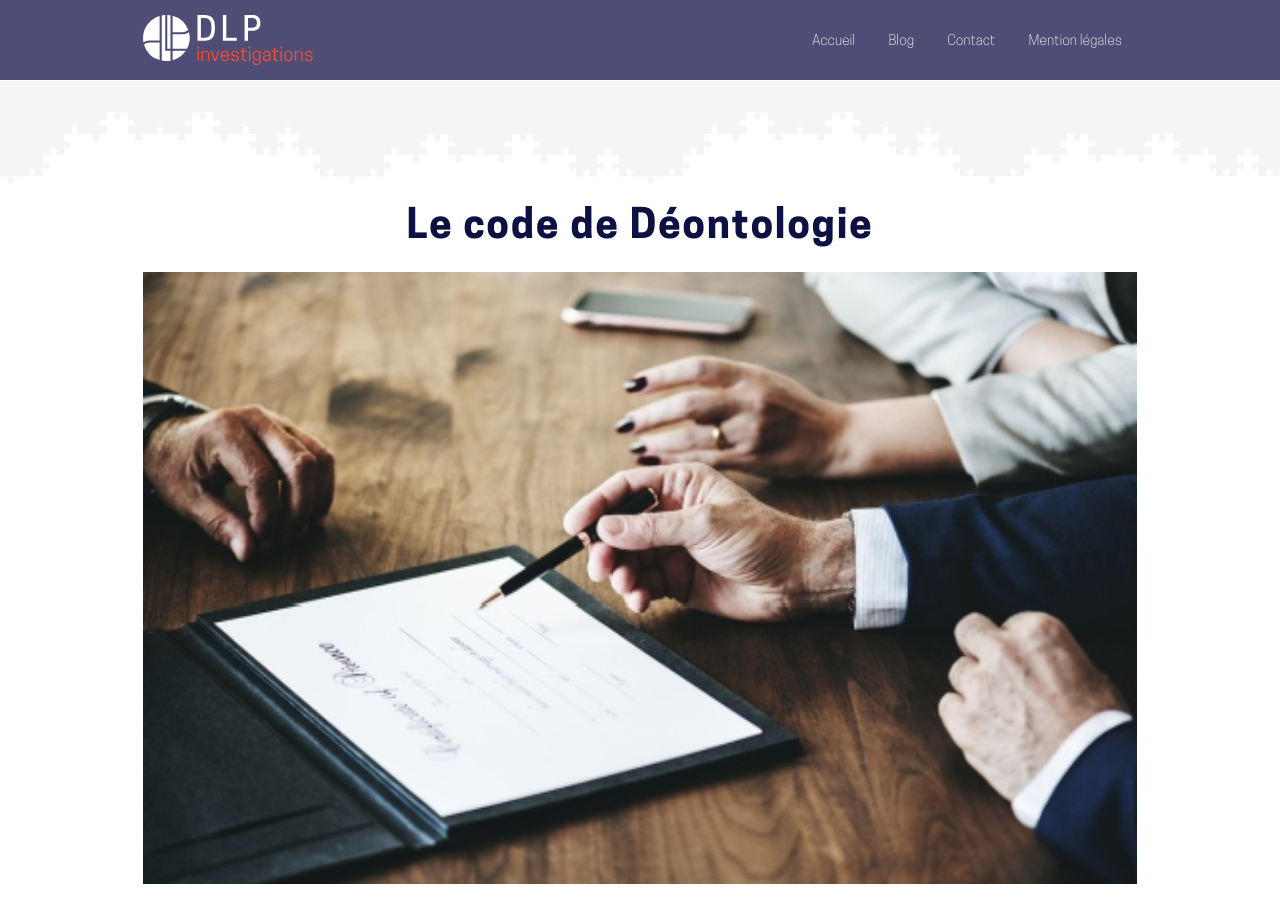
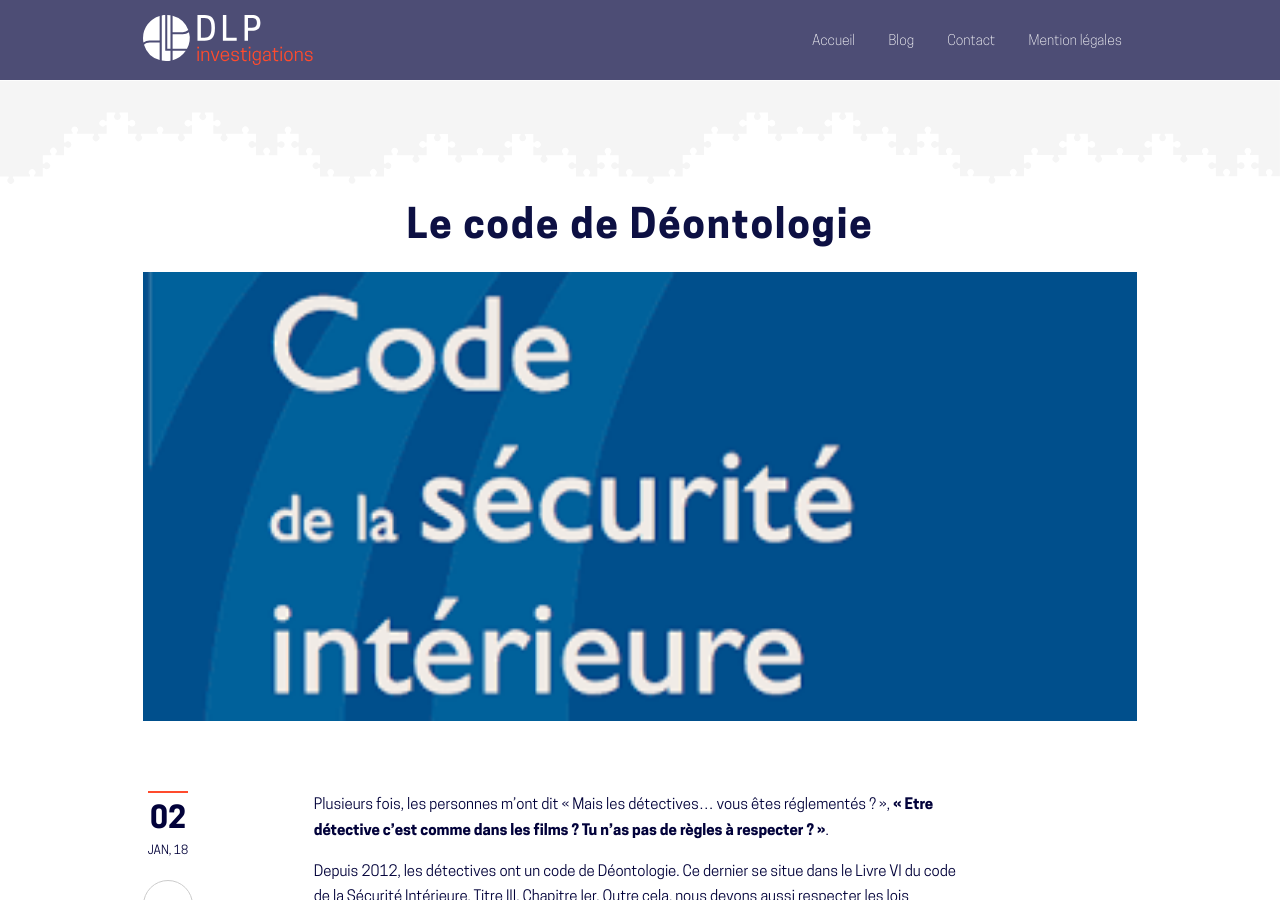
Before and after one commit to lobo-studio/dpl_investigation, a Jekyll site: the page built from _posts/2018-01-02-le-code-de-déontologie.md, in a window 1280 px wide and 900 px high. Built offline with Jekyll 4.4.1, drawn with Linux system fonts in a browser that asks for light colours; nearby versions of some CDN libraries.

Commit message:
Updated '_posts/2018-01-02-le-code-de-d\303\251ontologie.md' via CloudCannon

```diff
--- a/_posts/2018-01-02-le-code-de-déontologie.md
+++ b/_posts/2018-01-02-le-code-de-déontologie.md
@@ -1,33 +1,32 @@
 ---
 id: 172
 title: Le code de Déontologie
-date: 2018-01-02T10:00:55+00:00
+date: 2018-01-02 10:00:00
 author: Delphine
 layout: post
-image_preview_image_path: /assets/img/blog-1.jpg
+image_preview_image_path: /assets/img/csi.png
 image_header_image_path: /assets/img/blog-header.jpg
-guid: https://dlp-investigations.fr/?p=172
+guid: 'https://dlp-investigations.fr/?p=172'
 permalink: /le-code-de-deontologie/
 ampforwp_custom_content_editor:
-  - ""
+  -
 ampforwp_custom_content_editor_checkbox:
-  - null
+  -
 ampforwp-amp-on-off:
   - default
 categories:
   - Blog
 ---
 
-Plusieurs fois, les personnes m’ont dit &laquo; Mais les d&eacute;tectives… vous &ecirc;tes r&eacute;glement&eacute;s ?&nbsp;&raquo;, **&laquo; Etre d&eacute;tective c’est comme dans les films ? Tu n’as pas de r&egrave;gles &agrave; respecter ?&nbsp;&raquo;**.
+Plusieurs fois, les personnes m’ont dit &laquo; Mais les d&eacute;tectives… vous &ecirc;tes r&eacute;glement&eacute;s ? &raquo;, **&laquo; Etre d&eacute;tective c’est comme dans les films ? Tu n’as pas de r&egrave;gles &agrave; respecter ? &raquo;**.
 
 Depuis 2012, les d&eacute;tectives ont un code de D&eacute;ontologie. Ce dernier se situe dans le Livre VI du code de la S&eacute;curit&eacute; Int&eacute;rieure, Titre III, Chapitre Ier. Outre cela, nous devons aussi respecter les lois fran&ccedil;aises, dont la vie priv&eacute;e ou encore le droit &agrave; l’image.
 
-Les mots cl&eacute;s correspondant aux 31 articles, divis&eacute; en 5 sous-sections du code de D&eacute;ontologie donnent une id&eacute;e de la teneur de ce dernier.
-<!--base32-dnqq4t8-base32-->
+Les mots cl&eacute;s correspondant aux 31 articles, divis&eacute; en 5 sous-sections du code de D&eacute;ontologie donnent une id&eacute;e de la teneur de ce dernier. <!--base32-c9gq6t9k68pp8vkhe4u78e1dc9gq6t9k68-base32-->
 
 # <u><img class="wp-image-180 alignright" alt="" width="306" height="139" srcset="https://i2.wp.com/dlp-investigations.fr/wp-content/uploads/2017/12/csi.png?resize=300%2C136&amp;ssl=1 300w, https://i2.wp.com/dlp-investigations.fr/wp-content/uploads/2017/12/csi.png?w=334&amp;ssl=1 334w" sizes="(max-width: 306px) 100vw, 306px" data-recalc-dims="1" src="https://i2.wp.com/dlp-investigations.fr/wp-content/uploads/2017/12/csi.png?resize=306%2C139&amp;ssl=1" /></u>
 
-# <u>Les dispositions g&eacute;n&eacute;rales</u>
+## Les dispositions g&eacute;n&eacute;rales
 
 Les 3 articles de cette sous-section concernent
 
@@ -35,7 +34,7 @@
 * Les **sanctions** en cas de non-respect (R631-2)
 * La **diffusion&nbsp;**de ce code en sein de l’entreprise (R631-3)
 
-# <u>Devoirs communs &agrave; tous les acteurs de la s&eacute;curit&eacute; priv&eacute;e</u>
+## Devoirs communs &agrave; tous les acteurs de la s&eacute;curit&eacute; priv&eacute;e
 
 Cette sous-section comporte les r&egrave;gles que tous d&eacute;tectives priv&eacute; ou enqu&ecirc;teurs priv&eacute; doivent respecter durant leur travail.
 
@@ -51,7 +50,7 @@
 * Avoir des **relations loyales et transparents** avec les autorit&eacute;s publiques (R631-13)
 * Le **respect des contr&ocirc;les** de ces m&ecirc;mes autorit&eacute;s (R631-14)
 
-# <u>Devoirs des entreprises et de leurs dirigeants</u>
+## Devoirs des entreprises et de leurs dirigeants
 
 Un directeur d’agence doit respecter certaines r&egrave;gles envers ses enqu&ecirc;teurs et fileurs, et aussi envers ces clients.
 
@@ -66,7 +65,7 @@
 * La **transparence pour la sous-traitance** envers le client (R631-23)
 * La **pr&eacute;cision des contrats** avec les conditions et moyens d’ex&eacute;cution (R631-24)
 
-# <u>Devoirs des salari&eacute;s</u>
+## Devoirs des salari&eacute;s
 
 Un salari&eacute; d’une agence a aussi des obligations envers son directeur et les tiers.
 
@@ -74,7 +73,7 @@
 * La transmission d’**information &agrave; l’employeur** en cas de suspension ou retrait de la carte professionnelle ou tout autres (R631-26)
 * Le **respect du public** (R631-27)
 
-# <u>Sp&eacute;cificit&eacute;s des agents de recherches priv&eacute;es ou d&eacute;tective priv&eacute;</u>
+## Sp&eacute;cificit&eacute;s des agents de recherches priv&eacute;es ou d&eacute;tective priv&eacute;
 
 Ces derni&egrave;res sont
 
@@ -82,5 +81,3 @@
 * La **pr&eacute;vention du conflit d’int&eacute;r&ecirc;t** envers les clients (R631-29)
 * Le **contrat** avec une mission d&eacute;volue et un cadre juridique (R631-30)
 * La **justification des r&eacute;mun&eacute;rations** qui est un &eacute;tat pr&eacute;cis des heures effectu&eacute;s avec la somme re&ccedil;ue et &agrave; venir (R631-31)
-
-&nbsp;
```
